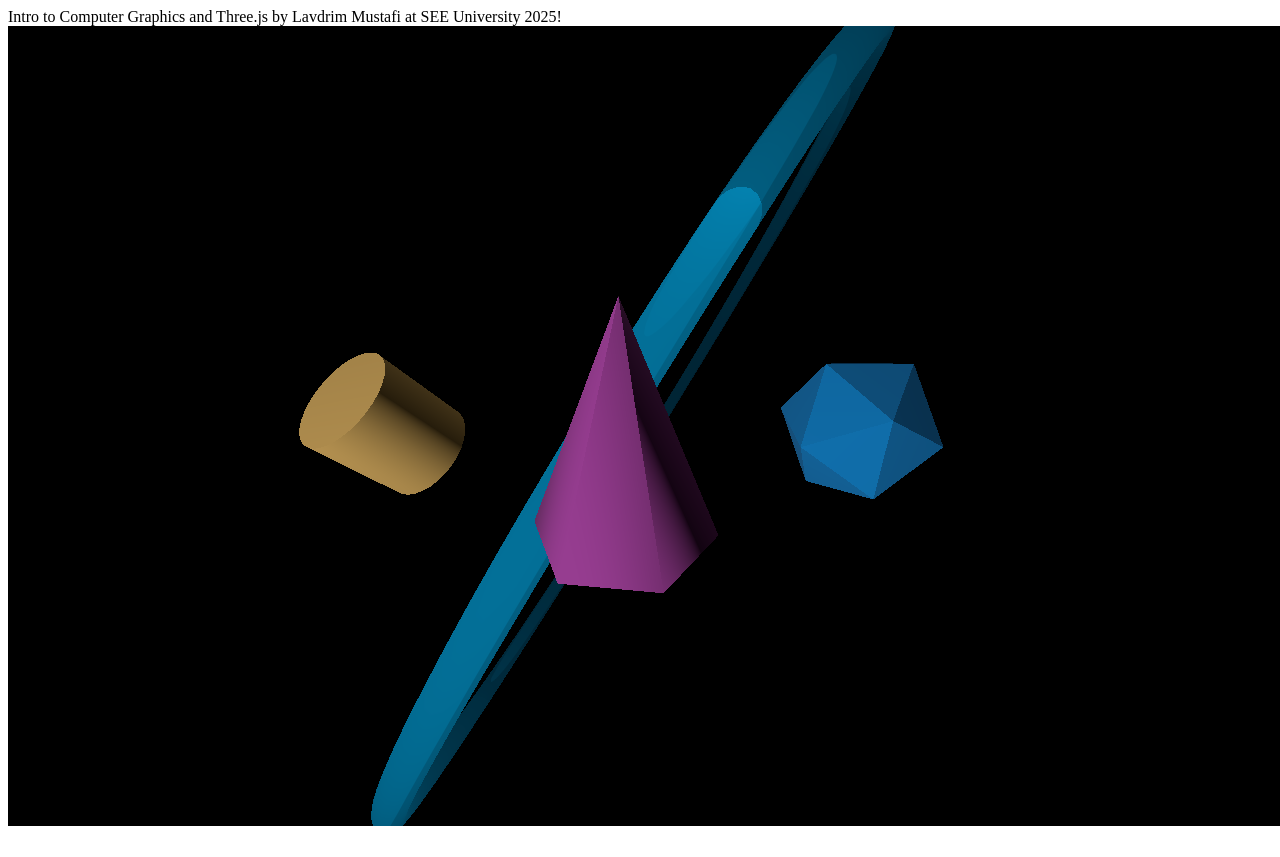
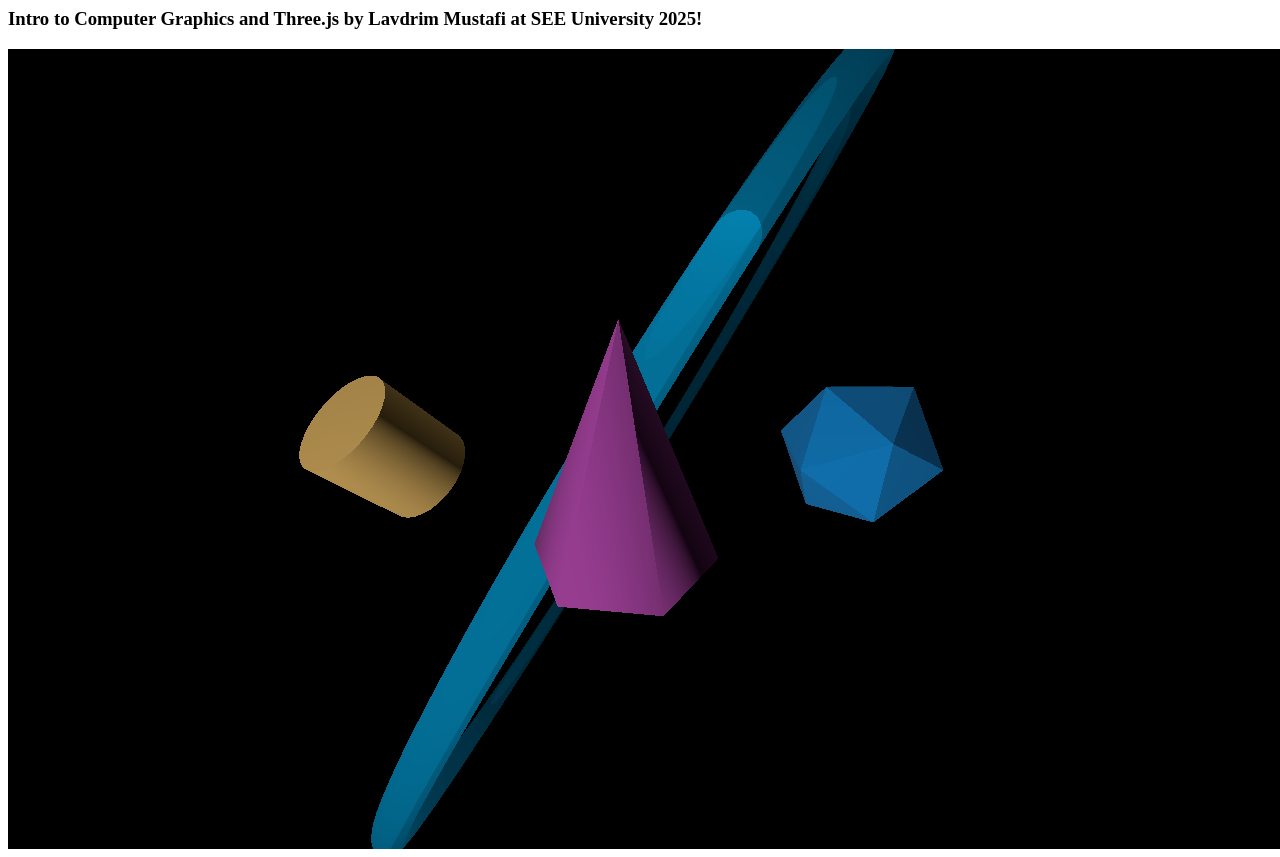
Before and after one commit to Lavdriim-m/LavdrimMustafi-ComputerGraphics-CCS601, a website built with Vite: page Week_1/index.html in a window 1280 px wide. Before the commit the page ends 834 px from the top, so only its background shows below. Built offline with nearby package versions, Linux system fonts and the light colour scheme; animation ran at ten frames a second.

Commit message:
Made slight changes to title text for aesthetic purposes and better user readability.

```diff
--- a/Week_1/index.html
+++ b/Week_1/index.html
@@ -6,7 +6,7 @@
 </head>
 <body>
 
-    Intro to Computer Graphics and Three.js by Lavdrim Mustafi at SEE University 2025!
+    <h3>Intro to Computer Graphics and Three.js by Lavdrim Mustafi at SEE University 2025!</h3>
 
     <script type="module" src="main.js"></script>
 
```
